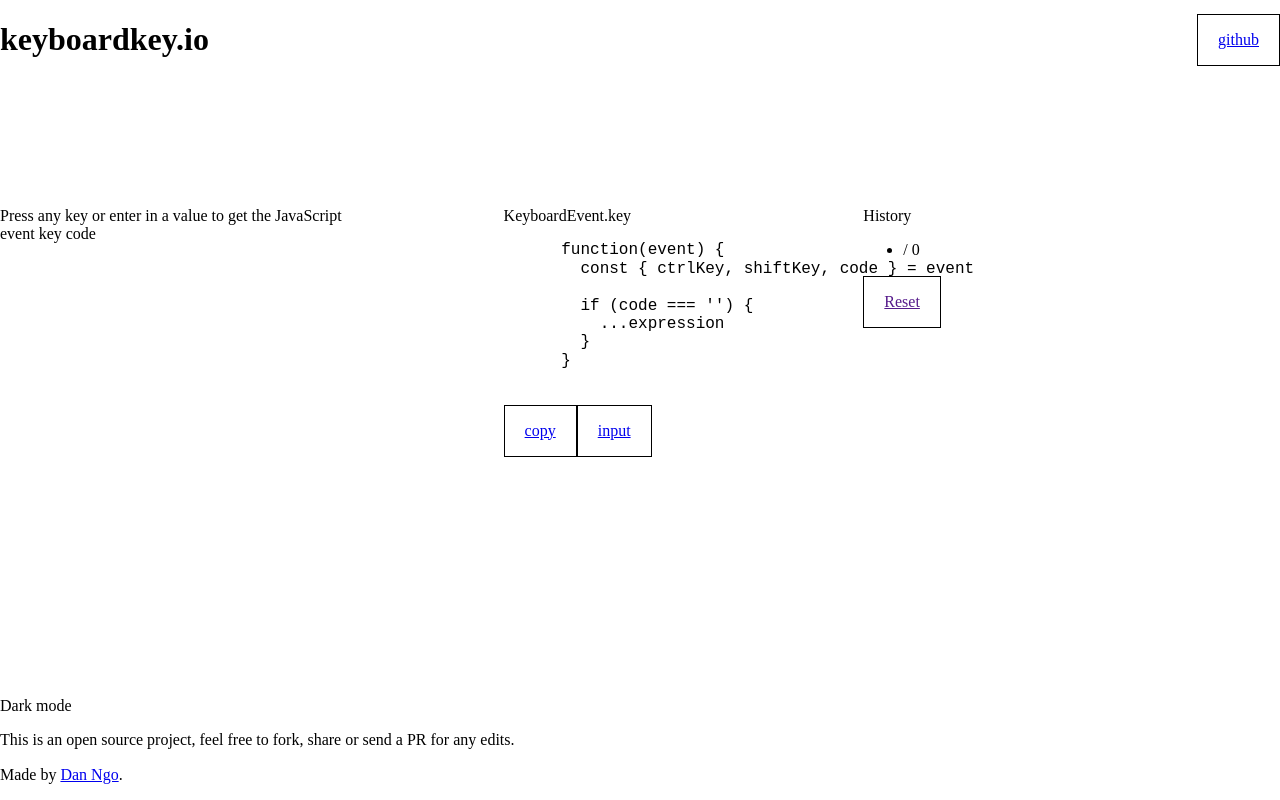
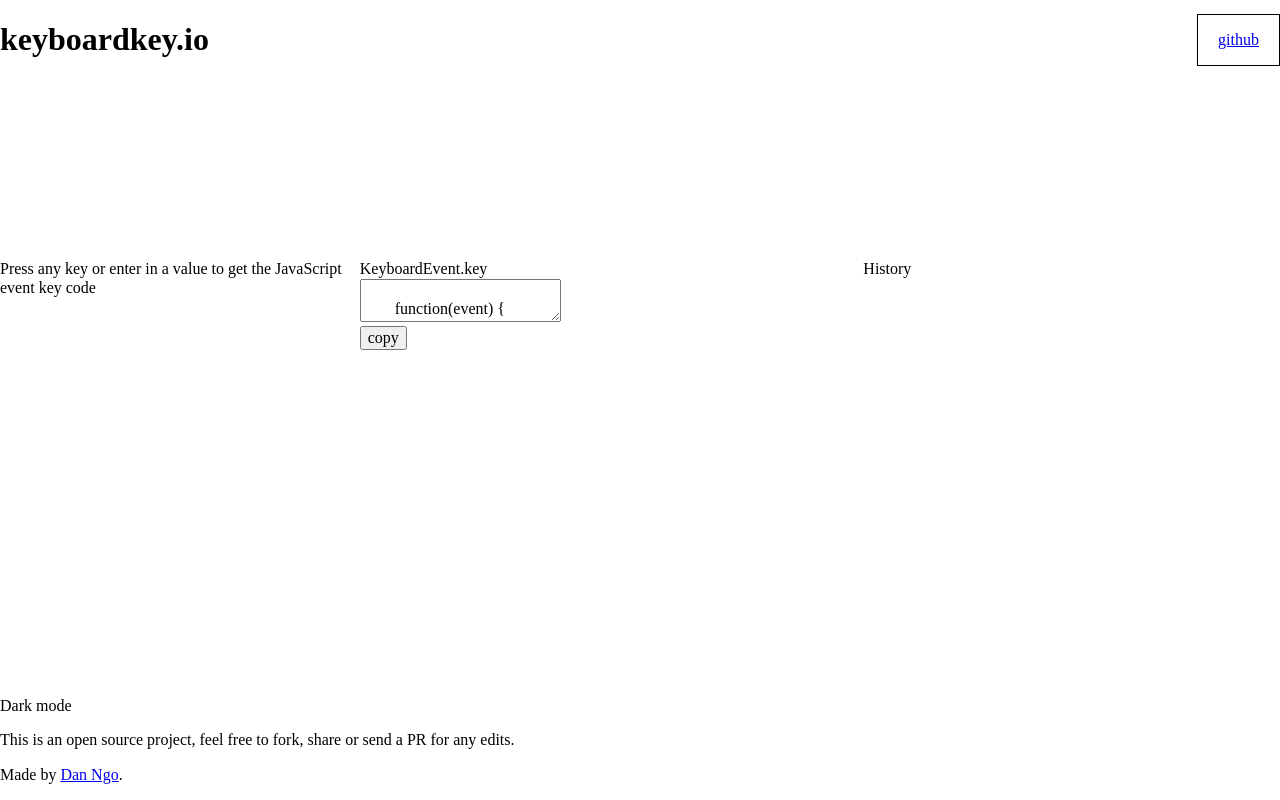
Before and after one commit to danngofett/eventkey, a Vue app: page / in a window 1280 px wide. Built offline with nearby package versions, Linux system fonts and the light colour scheme.

Commit message:
BUILD: Added copying command

```diff
--- a/src/App.vue
+++ b/src/App.vue
@@ -84,7 +84,7 @@ export default defineComponent({
   }
 
   .view {
-    grid-column: 8 / 12;
+    grid-column: 6 / 13;
   }
 
   .aside {
--- a/src/components/BaseButton.vue
+++ b/src/components/BaseButton.vue
@@ -1,7 +1,13 @@
 <template>
-  <a :class="$style.button" :href="to">
-    <span>{{ label }}</span>
-  </a>
+  <div>
+    <button v-if="type === 'button'">
+      {{ label }}
+    </button>
+
+    <a v-else :class="$style.button" :href="to">
+      <span>{{ label }}</span>
+    </a>
+  </div>
 </template>
 
 <script>
@@ -15,6 +21,10 @@ export default {
       type: String,
       default: '',
       required: true
+    },
+    type: {
+      type: String,
+      default: 'link'
     }
   }
 }
--- a/src/components/EventLog.vue
+++ b/src/components/EventLog.vue
@@ -7,26 +7,36 @@
     <div>
       <ul>
         <li
-          v-for="(item, index) in timelog.list"
+          v-for="(item, index) in eventLog"
           :key="index"
         >
           {{ item.input }} / {{ item.value }}
         </li>
       </ul>
 
-      <base-button @click="reset" label="Reset" />
+      <base-button
+        v-if="eventLog.length"
+        @click="reset"
+        label="Reset"
+        type="button"
+      />
     </div>
   </div>
 </template>
 
 <script>
-import { defineComponent } from 'vue'
-import { timelog } from '@/mixins/keydown-event'
+import { defineComponent, computed } from 'vue'
+import { timelog, reset } from '@/mixins/keydown-event'
 
 export default defineComponent({
   setup() {
+    const eventLog = computed(() => {
+      return timelog.list.filter(((item) => item.input))
+    })
+
     return {
-      timelog
+      reset,
+      eventLog
     }
   }
 })
--- a/src/components/PreviewPanel.vue
+++ b/src/components/PreviewPanel.vue
@@ -6,36 +6,59 @@
       {{ code }}
     </div>
 
-    <pre>
-      function(event) {
-        const { ctrlKey, shiftKey, code } = event
+    <textarea
+      ref="codePreview"
+      :value="`
+        function(event) {
+          const { ctrlKey, shiftKey, code } = event
 
-        if ({{ keyString }}) {
-          ...expression
+          if (${keyString}) {
+            ...expression
+          }
         }
-      }
-    </pre>
+      `"
+      readonly
+    />
 
     <div>
-      <base-button label="copy" to="#" />
-      <base-button label="input" to="#" />
+      <base-button
+        :label="copying ? 'copied!' : 'copy'"
+        :is-disabled="copying"
+        type="button"
+        @click="copyCodeSnippet"
+      />
     </div>
   </div>
 </template>
 
 <script>
-import { defineComponent } from 'vue'
+import { defineComponent, ref, onMounted } from 'vue'
 import { useKeyDownCode } from '@/mixins/keydown-event'
 
 export default defineComponent({
   setup() {
-    const { code, key, keyString, reset } = useKeyDownCode()
+    const { code, key, keyString } = useKeyDownCode()
+    const copying = ref(false)
+    const codePreview = ref(null)
+
+    function copyCodeSnippet() {
+      codePreview.value.select()
+      document.execCommand('copy')
+
+      copying.value = true
+
+      setTimeout(() => {
+        copying.value = false
+      }, 1000);
+    }
 
     return {
       code,
+      codePreview,
+      copyCodeSnippet,
+      copying,
       key,
-      keyString,
-      reset
+      keyString
     }
   }
 })
--- a/src/mixins/keydown-event.ts
+++ b/src/mixins/keydown-event.ts
@@ -1,22 +1,23 @@
 import { onMounted, ref, reactive, computed } from 'vue'
-
-const code = ref('')
-const type = ref('')
-const key = ref('')
-
-const isShiftKey = ref(false)
-const isCtrlKey = ref(false)
 
 export const timelog = reactive({
   list: [
-    reactive({
-      input: ref(),
-      value: ref(0)
-    })
+    reactive({})
   ]
 })
 
+export function reset() {
+  timelog.list = []
+}
+
 export function useKeyDownCode() {
+  const code = ref('')
+  const type = ref('')
+  const key = ref('')
+
+  const isShiftKey = ref(false)
+  const isCtrlKey = ref(false)
+
   const keyString = computed(() => {
     if (isCtrlKey.value && isShiftKey.value && code) {
       return `ctrlKey && shiftKey && code === '${code.value}'`
@@ -68,10 +69,6 @@ export function useKeyDownCode() {
     })
   }
 
-  function reset() {
-    timelog.list = []
-  }
-
   onMounted(() => {
     window.addEventListener('keydown', update)
   })
```
